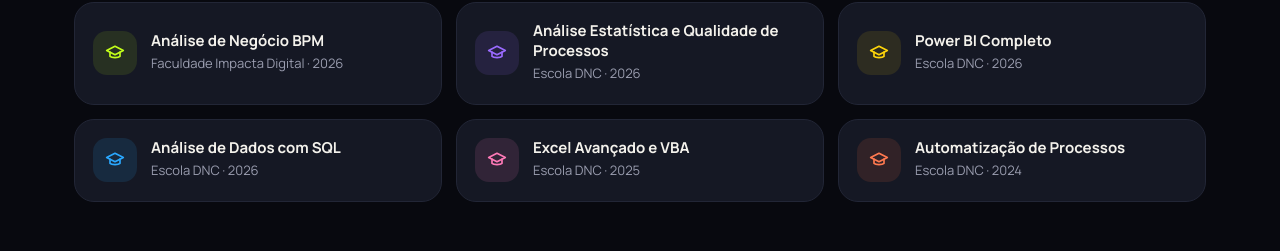
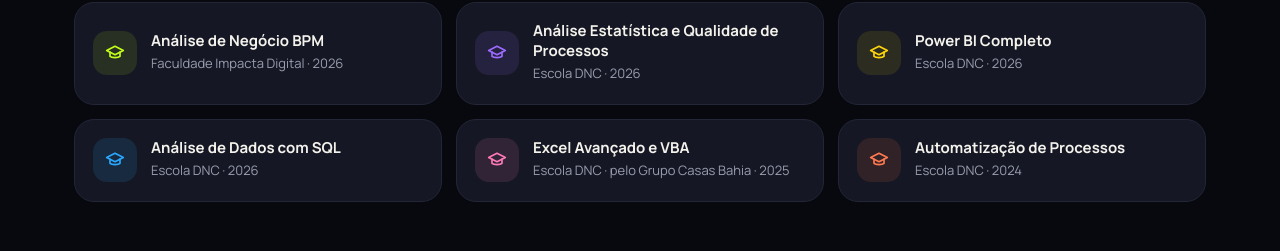
Before and after one commit to erickkamorim/erickkamorim.github.io, a plain HTML site: page index.html in a window 1280 px wide. Shown: the part 7859-8110 px from the top of the page. Drawn offline with Linux system fonts and the light colour scheme.

Commit message:
Certificação de Excel pelo Grupo Casas Bahia
Co-Authored-By: Claude Opus 5.5 <noreply@anthropic.com>
Claude-Session: https://claude.ai/code/session_01XZ4DKqsgkjahWBZAdhfqAb

```diff
--- a/index.html
+++ b/index.html
@@ -655,7 +655,7 @@ footer .logo{color:var(--tx);font-size:22px}
       <div class="cert rv"><div class="ic c-pur"><svg class="i"><use href="#cap"/></svg></div><div><b>Análise Estatística e Qualidade de Processos</b><span>Escola DNC · 2026</span></div></div>
       <div class="cert rv"><div class="ic c-nx"><svg class="i"><use href="#cap"/></svg></div><div><b>Power BI Completo</b><span>Escola DNC · 2026</span></div></div>
       <div class="cert rv"><div class="ic c-blue"><svg class="i"><use href="#cap"/></svg></div><div><b>Análise de Dados com SQL</b><span>Escola DNC · 2026</span></div></div>
-      <div class="cert rv"><div class="ic c-pk"><svg class="i"><use href="#cap"/></svg></div><div><b>Excel Avançado e VBA</b><span>Escola DNC · 2025</span></div></div>
+      <div class="cert rv"><div class="ic c-pk"><svg class="i"><use href="#cap"/></svg></div><div><b>Excel Avançado e VBA</b><span>Escola DNC · pelo Grupo Casas Bahia · 2025</span></div></div>
       <div class="cert rv"><div class="ic c-or"><svg class="i"><use href="#cap"/></svg></div><div><b>Automatização de Processos</b><span>Escola DNC · 2024</span></div></div>
     </div>
   </section>
```
